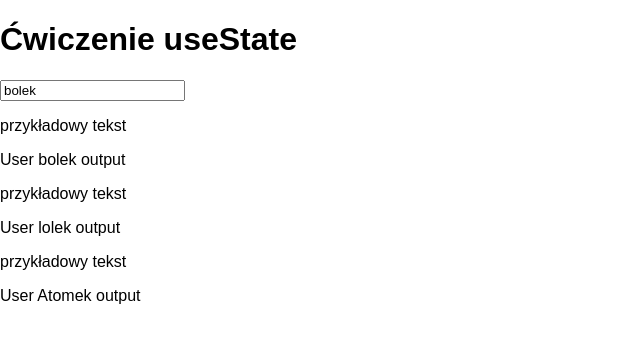
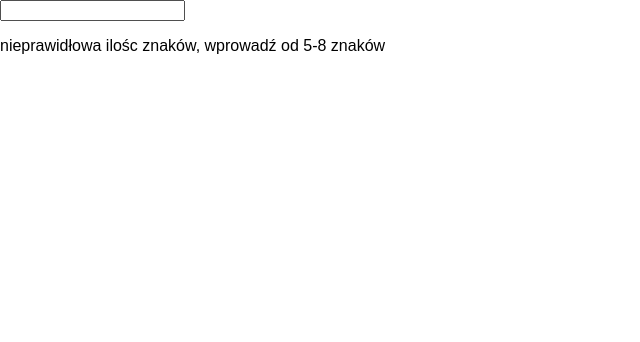
Before and after one commit to BartlomiejKar/burger-app-react, a React (Create React App) app: page / in a window 1280 px wide. Shown: the top 342 px of the page, without its empty margins (0-640 px from the left). Built offline with nearby package versions, Linux system fonts and the light colour scheme.

Commit message:
practice with keys property, delete and add char

```diff
--- a/src/App.js
+++ b/src/App.js
@@ -1,33 +1,46 @@
-import React, { useState } from "react";
+import React, { Component } from "react";
 import "./App.css";
 import UserInput from "./userInput/userInput";
-import UserOutput from "./userOutput/userOutput";
+import Validation from "./validation/validation";
+import Char from "./char/char";
 
-const app = () => {
-  const [names, changeNames] = useState({
-    persons: [{ name1: "bolek" }, { name2: "lolek" }, { name2: "Atomek" }],
-  });
+class App extends React.Component {
+  state = {
+    input: "",
+  };
 
-  const changeNameHandler = (event) => {
-    changeNames({
-      persons: [
-        { name1: event.target.value },
-        { name2: "lolek" },
-        { name2: "Atomek" },
-      ],
+  eventHandlerChange = (event) => {
+    const value = event.target.value;
+    this.setState({
+      input: value,
     });
   };
+
+  deleteChar = (index) => {
+    const arrayInput = this.state.input.split("");
+    arrayInput.splice(index, 1);
+    const newArray = arrayInput.join("");
+    this.setState({
+      input: newArray,
+    });
+  };
+  render() {
+    const charlist = this.state.input.split("");
+    const char = charlist.map((el, index) => {
+      return (
+        <Char char={el} key={index} onClick={() => this.deleteChar(index)} />
+      );
+    });
     return (
       <div>
-      <h1>Ćwiczenie useState</h1>
         <UserInput
-        currentName={names.persons[0].name1}
-        change={changeNameHandler}
+          onChange={this.eventHandlerChange}
+          input={this.state.input}
         />
-      <UserOutput name={names.persons[0].name1} />
-      <UserOutput name={names.persons[1].name2} />
-      <UserOutput name={names.persons[2].name2} />
+        {char}
+        <Validation input={this.state.input} />
       </div>
     );
-};
-export default app;
+  }
+}
+export default App;
--- /dev/null
+++ b/src/char/char.js
@@ -0,0 +1,19 @@
+import React from "react";
+
+const char = (props) => {
+  const style = {
+    display: "inline-block",
+    margin: "10px",
+    border: "1px solid black",
+    padding: "10px",
+    borderRadius: "50%",
+  };
+
+  return (
+    <div style={style} onClick={props.onClick}>
+      <p>{props.char}</p>
+    </div>
+  );
+};
+
+export default char;
--- a/src/userInput/userInput.js
+++ b/src/userInput/userInput.js
@@ -3,7 +3,7 @@ import React from "react";
 const userInput = (props) => {
   return (
     <div>
-      <input type="text" onChange={props.change} value={props.currentName} />
+      <input type="text" onChange={props.onChange} value={props.input} />
     </div>
   );
 };
--- a/src/userOutput/userOutput.js
+++ /dev/null
@@ -1,11 +0,0 @@
-import React from "react";
-const userOutput = (props) => {
-  return (
-    <div>
-      <p>przykładowy tekst</p>
-      <p>User {props.name} output</p>
-    </div>
-  );
-};
-
-export default userOutput;
--- /dev/null
+++ b/src/validation/validation.js
@@ -0,0 +1,17 @@
+import React from "react";
+
+const validation = (props) => {
+  const input = props.input.length;
+  let validation = "nieprawidłowa ilośc znaków, wprowadź od 5-8 znaków";
+
+  if (input >= 5 && input <= 8) {
+    validation = "odpowiednia ilośc znaków";
+  }
+  return (
+    <div>
+      <p>{validation}</p>
+    </div>
+  );
+};
+
+export default validation;
```
Lines whose indentation alone changed are shown as unchanged.
